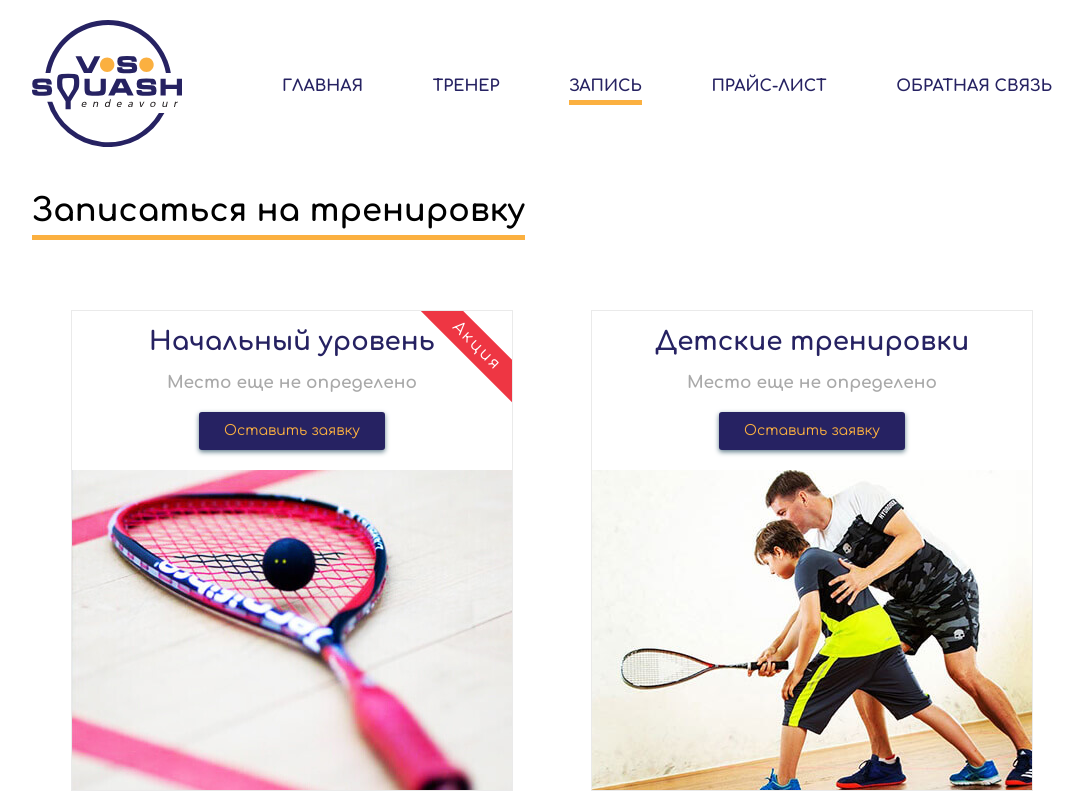
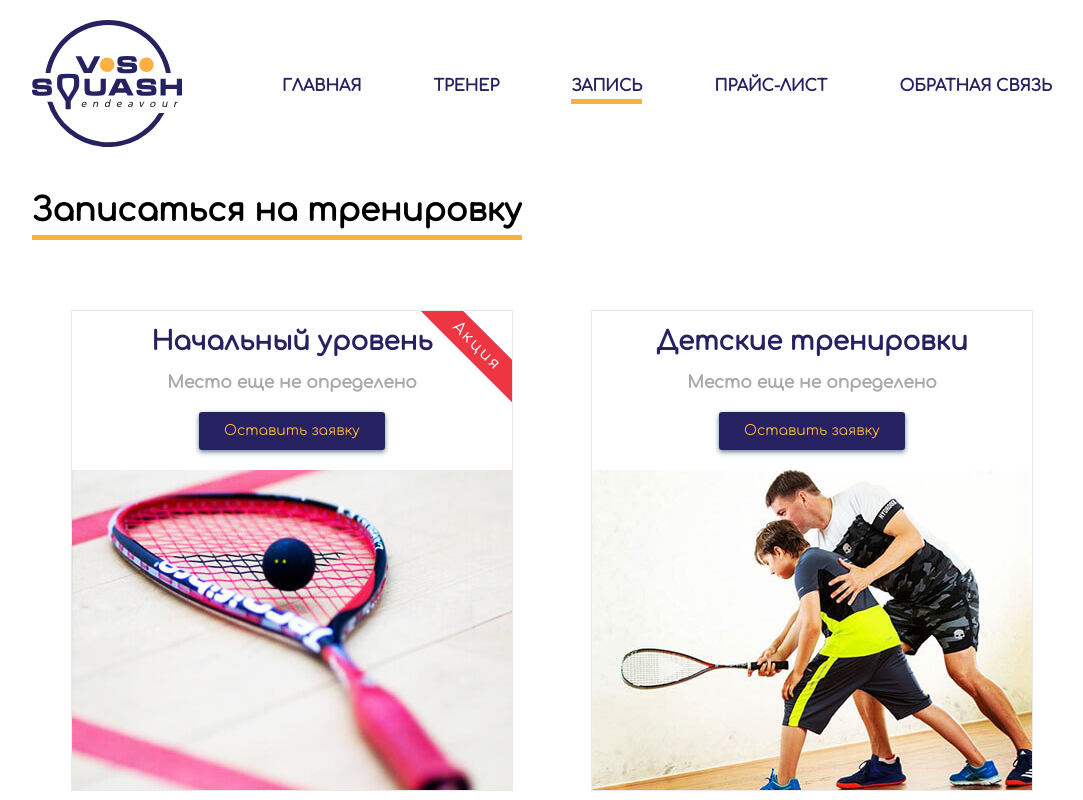
Before and after one commit to Fomenkov/Squash, a website: page booking.html in a window 1280 px wide. Shown: the top 800 px of the page, without its empty margins (88-1171 px from the left). Drawn offline with Linux system fonts and the light colour scheme.

Commit message:
Установлена загрузка шрифта из локальной папки + мелкие стилистические исправления

```diff
--- a/scss/style.scss
+++ b/scss/style.scss
@@ -1,4 +1,46 @@
-@import url('https://fonts.googleapis.com/css?family=Comfortaa:400,700&display=swap&subset=cyrillic');
+@font-face {
+  font-family: 'comfortaa';
+  src: url('../fonts/comfortaa-bold-webfont.woff2') format('woff2');
+  font-weight: normal;
+  font-style: normal;
+
+}
+@font-face {
+  font-family: 'comfortaa';
+  src: url('../fonts/comfortaa-light-webfont.woff2') format('woff2');
+  font-weight: normal;
+  font-style: normal;
+
+}
+@font-face {
+  font-family: 'comfortaa';
+  src: url('../fonts/comfortaa-medium-webfont.woff2') format('woff2');
+  font-weight: normal;
+  font-style: normal;
+
+}
+@font-face {
+  font-family: 'comfortaa';
+  src: url('../fonts/comfortaa-regular-webfont.woff2') format('woff2');
+  font-weight: normal;
+  font-style: normal;
+
+}
+@font-face {
+  font-family: 'comfortaa';
+  src: url('../fonts/comfortaa-semibold-webfont.woff2') format('woff2');
+  font-weight: normal;
+  font-style: normal;
+
+}
+@font-face {
+  font-family: 'comfortaa';
+  src: url('../fonts/comfortaa-variablefont_wght-webfont.woff2') format('woff2');
+  font-weight: normal;
+  font-style: normal;
+
+}
+
 @import "normalize";
 
 // --- variables --- //
@@ -100,12 +142,12 @@ html, body {
   border-radius: 3px;
   box-sizing: border-box;
   box-shadow: 0 2px 5px $button-shadow-color;
-  transition: 0.7s;
   &:hover,
   &:focus {
     background-color: $logo-second-color;
     color: $logo-base-color;
     box-shadow: 0 2px 5px $button-shadow-color;
+    transition: 0.7s;
   }
   &:active {
     background-color: #ffffff;
@@ -408,7 +450,7 @@ html, body {
     opacity: 0;
     width: 440px;
     height: 320px;
-    transition: opacity 1.5s;
+
     &-title {
       display: block;
       margin-bottom: 10px;
@@ -425,6 +467,7 @@ html, body {
   }
   &:hover .service-card__hover {
     opacity: 0.9;
+    transition: opacity 1.5s;
   }
 
   &__title {
@@ -511,7 +554,7 @@ html, body {
   //height: 500px;
   display: flex;
   justify-content: space-between;
-  transition: 1.5s;
+  transition: box-shadow 1.5s;
   &:hover {
     box-shadow: 0 10px 25px $shadow-color;
     //outline: 1px solid #eaeaea;
@@ -526,7 +569,7 @@ html, body {
     box-sizing: border-box;
     background-color: $logo-base-color;
     color: $logo-second-color;
-    transition: 1.5s;
+    transition: box-shadow 1.5s;
     &:hover {
       //background-color: white;
       box-shadow: 0 0 15px $logo-base-color;
```
Also changed, not shown: css/style.css, fonts/comfortaa-bold-webfont.woff2 (added), fonts/comfortaa-light-webfont.woff2 (added), fonts/comfortaa-medium-webfont.woff2 (added), fonts/comfortaa-regular-webfont.woff2 (added), fonts/comfortaa-semibold-webfont.woff2 (added), fonts/comfortaa-variablefont_wght-webfont.woff2 (added), img/7424fd0f4f887f83c69def3e029d1d67.jpg (added), img/s1200.jpg (added), img/s1200.webp (added).
